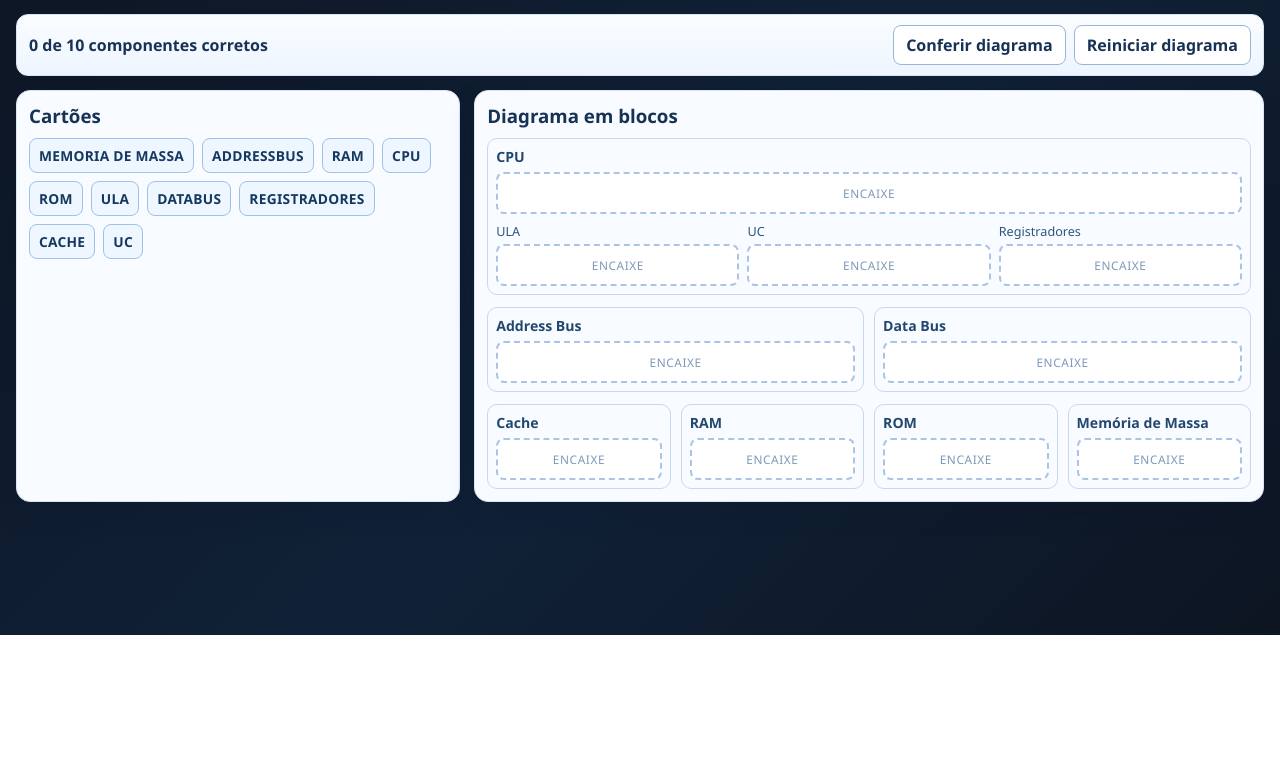
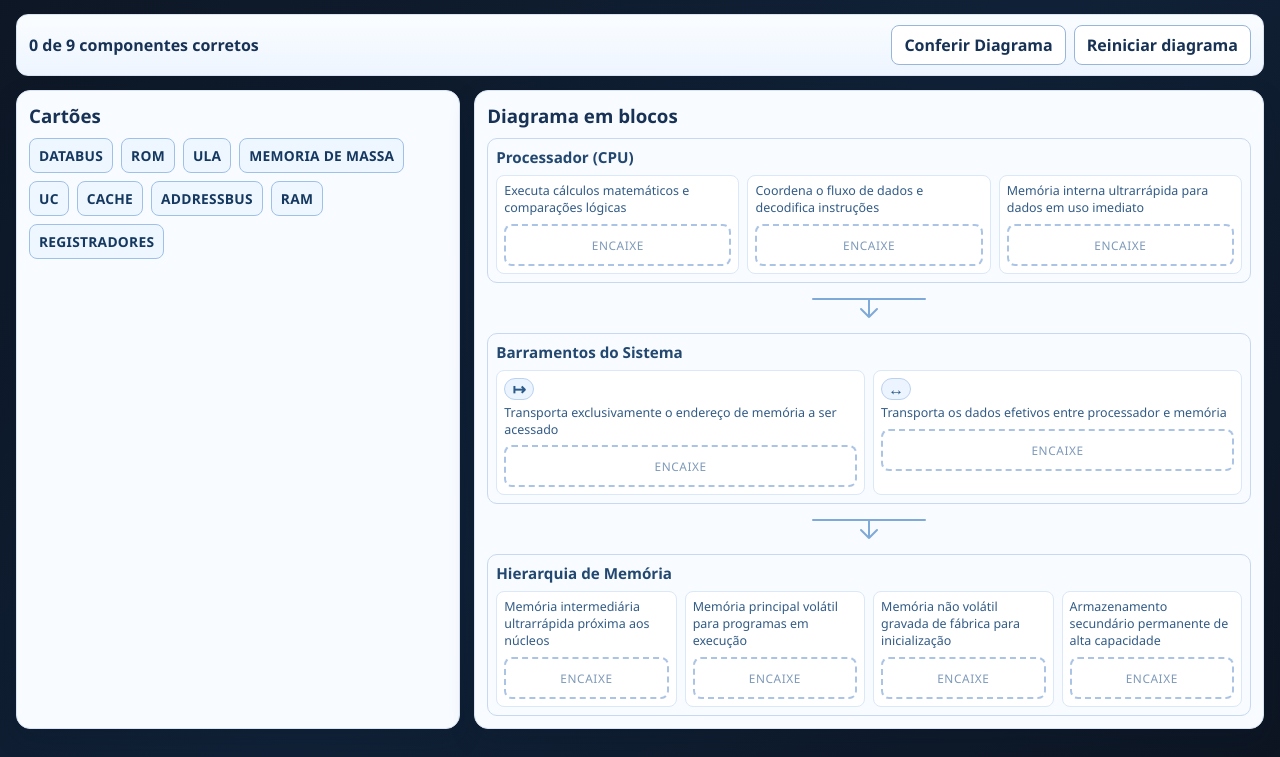
Before and after one commit to GabrielAlex99/arqcomp-cruzadinha, a plain HTML site: page index.html in a window 1280 px wide. Both pictures are taken after a click on the button "Desafio de Arquitetura". Shown: the part 165-922 px from the top of the page. Before the commit the page ends 800 px from the top, so only its background shows below. Drawn offline with Linux system fonts and the light colour scheme.

Commit message:
git commit -m "fix: ajusta easter egg no topo e refatora desafio de arquitetura com pistas funcionais"

```diff
--- a/index.html
+++ b/index.html
@@ -121,9 +121,9 @@
         </header>
 
         <section class="architecture-controls">
-          <p id="arch-status" aria-live="polite">0 de 10 componentes corretos</p>
+          <p id="arch-status" aria-live="polite">0 de 9 componentes corretos</p>
           <div class="controls-actions">
-            <button id="arch-check" type="button">Conferir diagrama</button>
+            <button id="arch-check" type="button">Conferir Diagrama</button>
             <button id="arch-reset" type="button">Reiniciar diagrama</button>
           </div>
         </section>
@@ -137,52 +137,71 @@
           <section class="architecture-diagram-panel">
             <h3>Diagrama em blocos</h3>
             <div id="arch-diagram" class="arch-diagram">
-              <div class="arch-node arch-cpu">
-                <h4>CPU</h4>
-                <div class="arch-slot" data-slot="CPU" data-expected="CPU" tabindex="0"></div>
-                <div class="arch-subgrid">
-                  <div class="arch-subnode">
-                    <span>ULA</span>
-                    <div class="arch-slot" data-slot="ULA" data-expected="ULA" tabindex="0"></div>
+              <div class="arch-block arch-processor">
+                <h4>Processador (CPU)</h4>
+                <div class="arch-grid-3">
+                  <div class="arch-slot-card">
+                    <p>Executa cálculos matemáticos e comparações lógicas</p>
+                    <div class="arch-slot" data-slot="S1" data-expected="ULA" tabindex="0"></div>
                   </div>
-                  <div class="arch-subnode">
-                    <span>UC</span>
-                    <div class="arch-slot" data-slot="UC" data-expected="UC" tabindex="0"></div>
+                  <div class="arch-slot-card">
+                    <p>Coordena o fluxo de dados e decodifica instruções</p>
+                    <div class="arch-slot" data-slot="S2" data-expected="UC" tabindex="0"></div>
                   </div>
-                  <div class="arch-subnode">
-                    <span>Registradores</span>
-                    <div class="arch-slot" data-slot="REGISTRADORES" data-expected="REGISTRADORES" tabindex="0"></div>
+                  <div class="arch-slot-card">
+                    <p>Memória interna ultrarrápida para dados em uso imediato</p>
+                    <div class="arch-slot" data-slot="S3" data-expected="REGISTRADORES" tabindex="0"></div>
                   </div>
                 </div>
               </div>
 
-              <div class="arch-bus-row">
-                <div class="arch-node arch-bus">
-                  <h4>Address Bus</h4>
-                  <div class="arch-slot" data-slot="ADDRESSBUS" data-expected="ADDRESSBUS" tabindex="0"></div>
-                </div>
-                <div class="arch-node arch-bus">
-                  <h4>Data Bus</h4>
-                  <div class="arch-slot" data-slot="DATABUS" data-expected="DATABUS" tabindex="0"></div>
+              <div class="arch-connector-wrap">
+                <svg class="arch-connector arch-down" viewBox="0 0 120 26" aria-hidden="true">
+                  <path d="M4 4H116M60 4V22M52 14L60 22L68 14" />
+                </svg>
+              </div>
+
+              <div class="arch-block arch-buses">
+                <h4>Barramentos do Sistema</h4>
+                <div class="arch-grid-2">
+                  <div class="arch-slot-card">
+                    <div class="arch-arrow one-way" aria-hidden="true">↦</div>
+                    <p>Transporta exclusivamente o endereço de memória a ser acessado</p>
+                    <div class="arch-slot" data-slot="S4" data-expected="ADDRESSBUS" tabindex="0"></div>
+                  </div>
+                  <div class="arch-slot-card">
+                    <div class="arch-arrow two-way" aria-hidden="true">↔</div>
+                    <p>Transporta os dados efetivos entre processador e memória</p>
+                    <div class="arch-slot" data-slot="S5" data-expected="DATABUS" tabindex="0"></div>
+                  </div>
                 </div>
               </div>
 
-              <div class="arch-memory-row">
-                <div class="arch-node arch-memory">
-                  <h4>Cache</h4>
-                  <div class="arch-slot" data-slot="CACHE" data-expected="CACHE" tabindex="0"></div>
-                </div>
-                <div class="arch-node arch-memory">
-                  <h4>RAM</h4>
-                  <div class="arch-slot" data-slot="RAM" data-expected="RAM" tabindex="0"></div>
-                </div>
-                <div class="arch-node arch-memory">
-                  <h4>ROM</h4>
-                  <div class="arch-slot" data-slot="ROM" data-expected="ROM" tabindex="0"></div>
-                </div>
-                <div class="arch-node arch-memory">
-                  <h4>Memória de Massa</h4>
-                  <div class="arch-slot" data-slot="MEMORIADEMASSA" data-expected="MEMORIADEMASSA" tabindex="0"></div>
+              <div class="arch-connector-wrap">
+                <svg class="arch-connector arch-down" viewBox="0 0 120 26" aria-hidden="true">
+                  <path d="M4 4H116M60 4V22M52 14L60 22L68 14" />
+                </svg>
+              </div>
+
+              <div class="arch-block arch-memory">
+                <h4>Hierarquia de Memória</h4>
+                <div class="arch-grid-4">
+                  <div class="arch-slot-card">
+                    <p>Memória intermediária ultrarrápida próxima aos núcleos</p>
+                    <div class="arch-slot" data-slot="S6" data-expected="CACHE" tabindex="0"></div>
+                  </div>
+                  <div class="arch-slot-card">
+                    <p>Memória principal volátil para programas em execução</p>
+                    <div class="arch-slot" data-slot="S7" data-expected="RAM" tabindex="0"></div>
+                  </div>
+                  <div class="arch-slot-card">
+                    <p>Memória não volátil gravada de fábrica para inicialização</p>
+                    <div class="arch-slot" data-slot="S8" data-expected="ROM" tabindex="0"></div>
+                  </div>
+                  <div class="arch-slot-card">
+                    <p>Armazenamento secundário permanente de alta capacidade</p>
+                    <div class="arch-slot" data-slot="S9" data-expected="MEMORIADEMASSA" tabindex="0"></div>
+                  </div>
                 </div>
               </div>
             </div>
--- a/script.js
+++ b/script.js
@@ -232,8 +232,8 @@ const MEMORY_TIPS = {
 };
 
 const DIAGNOSTIC_STORAGE_KEY = "cruzadinha_arqcomp_dificuldades_v1";
+const ARCH_DIAGNOSTIC_STORAGE_KEY = "desafio_arqcomp_dificuldades_v1";
 const ARCH_COMPONENTS = [
-  { id: "CPU", label: "CPU" },
   { id: "ULA", label: "ULA" },
   { id: "UC", label: "UC" },
   { id: "REGISTRADORES", label: "REGISTRADORES" },
@@ -1100,6 +1100,34 @@ function setupArchitectureChallenge() {
   const locationByCard = new Map();
   let selectedCardId = null;
 
+  function loadArchDiagnostics() {
+    try {
+      const raw = localStorage.getItem(ARCH_DIAGNOSTIC_STORAGE_KEY);
+      if (!raw) return {};
+      const parsed = JSON.parse(raw);
+      if (!parsed || typeof parsed !== "object") return {};
+      const clean = {};
+      for (const [key, value] of Object.entries(parsed)) {
+        if (Number.isFinite(value) && value > 0) {
+          clean[key] = Math.floor(value);
+        }
+      }
+      return clean;
+    } catch {
+      return {};
+    }
+  }
+
+  function saveArchDiagnostics(data) {
+    try {
+      localStorage.setItem(ARCH_DIAGNOSTIC_STORAGE_KEY, JSON.stringify(data));
+      return true;
+    } catch {
+      showAppNotice("Não foi possível salvar o diagnóstico do desafio de arquitetura.");
+      return false;
+    }
+  }
+
   function clearSlotState() {
     slots.forEach((slot) => {
       slot.classList.remove("arch-correct", "arch-incorrect", "is-over");
@@ -1190,6 +1218,7 @@ function setupArchitectureChallenge() {
   function evaluateDiagram() {
     clearSlotState();
     let correct = 0;
+    const diagnostics = loadArchDiagnostics();
 
     slots.forEach((slot) => {
       const card = slot.querySelector(".arch-card");
@@ -1197,8 +1226,12 @@ function setupArchitectureChallenge() {
       const isCorrect = !!card && card.dataset.cardId === expected;
       slot.classList.add(isCorrect ? "arch-correct" : "arch-incorrect");
       if (isCorrect) correct += 1;
+      if (!isCorrect) {
+        diagnostics[expected] = (diagnostics[expected] || 0) + 1;
+      }
     });
 
+    saveArchDiagnostics(diagnostics);
     status.textContent = `${correct} de ${slots.length} componentes corretos`;
   }
 
--- a/style.css
+++ b/style.css
@@ -216,12 +216,16 @@ body {
 
 .binary-hint {
   position: static;
+  order: 1;
   z-index: 2;
   font-size: 0.72rem;
   letter-spacing: 0.03em;
-  color: rgba(223, 238, 255, 0.9);
-  opacity: 0.88;
+  color: #dcecff;
+  font-weight: 600;
+  text-shadow: 0 1px 2px rgba(8, 16, 28, 0.55);
+  opacity: 1;
   user-select: none;
+  white-space: nowrap;
 }
 
 .binary-trigger.lamp-bounce {
@@ -749,28 +753,84 @@ body {
   gap: 12px;
 }
 
-.arch-node {
+.arch-block {
   border: 1px solid #c8d9ef;
   background: #f8fbff;
   border-radius: 10px;
   padding: 8px;
 }
 
-.arch-node h4 {
+.arch-block h4 {
   margin: 0 0 6px;
-  font-size: 0.88rem;
+  font-size: 0.95rem;
   color: #23486f;
 }
 
-.arch-cpu {
-  position: relative;
+.arch-grid-3,
+.arch-grid-2,
+.arch-grid-4 {
+  margin-top: 8px;
+  display: grid;
+  gap: 8px;
 }
 
-.arch-subgrid {
-  margin-top: 8px;
-  display: grid;
+.arch-grid-3 {
   grid-template-columns: repeat(3, minmax(0, 1fr));
-  gap: 8px;
+}
+
+.arch-grid-2 {
+  grid-template-columns: repeat(2, minmax(0, 1fr));
+}
+
+.arch-grid-4 {
+  grid-template-columns: repeat(4, minmax(0, 1fr));
+}
+
+.arch-slot-card {
+  border: 1px solid #dbe8f8;
+  border-radius: 8px;
+  background: #fff;
+  padding: 7px;
+}
+
+.arch-slot-card p {
+  margin: 0 0 7px;
+  font-size: 0.78rem;
+  line-height: 1.35;
+  color: #325b85;
+}
+
+.arch-arrow {
+  display: inline-flex;
+  align-items: center;
+  justify-content: center;
+  min-width: 30px;
+  height: 22px;
+  padding: 0 6px;
+  border-radius: 999px;
+  border: 1px solid #b9d2f0;
+  background: #ecf4ff;
+  color: #2b5a8a;
+  font-weight: 700;
+  margin-bottom: 5px;
+}
+
+.arch-connector-wrap {
+  display: flex;
+  justify-content: center;
+}
+
+.arch-connector {
+  width: 140px;
+  height: 26px;
+}
+
+.arch-connector path {
+  fill: none;
+  stroke: #7fa9d6;
+  stroke-width: 2;
+  stroke-linecap: round;
+  stroke-linejoin: round;
 }
 
 .arch-subnode span {
@@ -783,13 +843,7 @@ body {
 .arch-bus-row {
   display: grid;
   grid-template-columns: 1fr 1fr;
-  gap: 10px;
-}
-
-.arch-memory-row {
-  display: grid;
-  grid-template-columns: repeat(4, minmax(0, 1fr));
-  gap: 10px;
+  gap: 8px;
 }
 
 .arch-slot {
@@ -854,8 +908,12 @@ body {
     grid-template-columns: 1fr;
   }
 
-  .arch-memory-row {
+  .arch-grid-4 {
     grid-template-columns: repeat(2, minmax(0, 1fr));
+  }
+
+  .arch-grid-3 {
+    grid-template-columns: 1fr;
   }
 
   .top-controls .controls-actions {
@@ -889,6 +947,13 @@ body {
     gap: 6px;
   }
 
+  .binary-hint {
+    font-size: 0.66rem;
+    max-width: 130px;
+    white-space: normal;
+    text-align: right;
+  }
+
   .binary-toast {
     right: 0;
     left: auto;
@@ -905,9 +970,9 @@ body {
     width: 100%;
   }
 
-  .arch-subgrid,
-  .arch-bus-row,
-  .arch-memory-row {
+  .arch-grid-2,
+  .arch-grid-3,
+  .arch-grid-4 {
     grid-template-columns: 1fr;
   }
 
```
